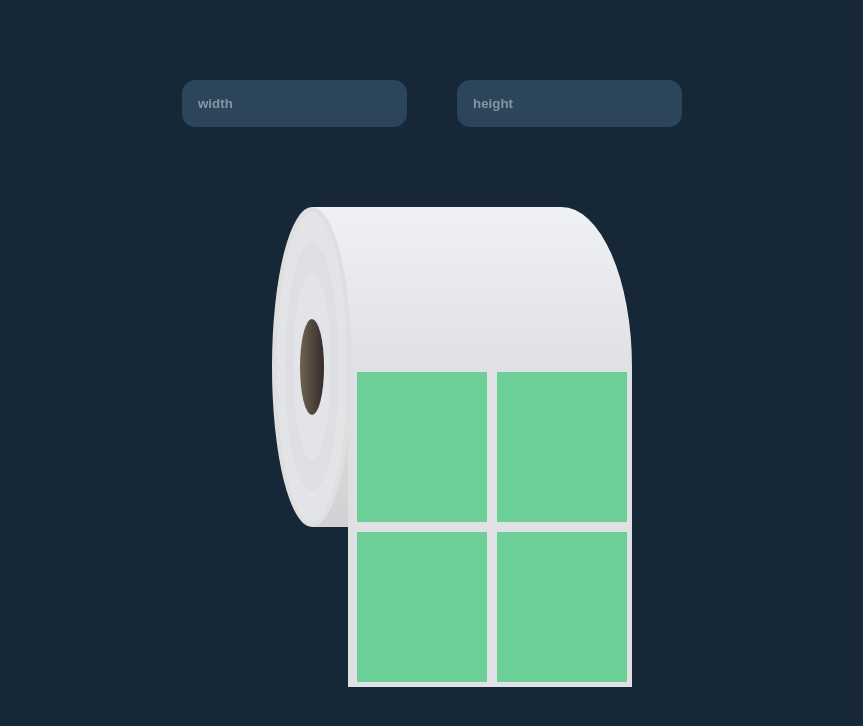
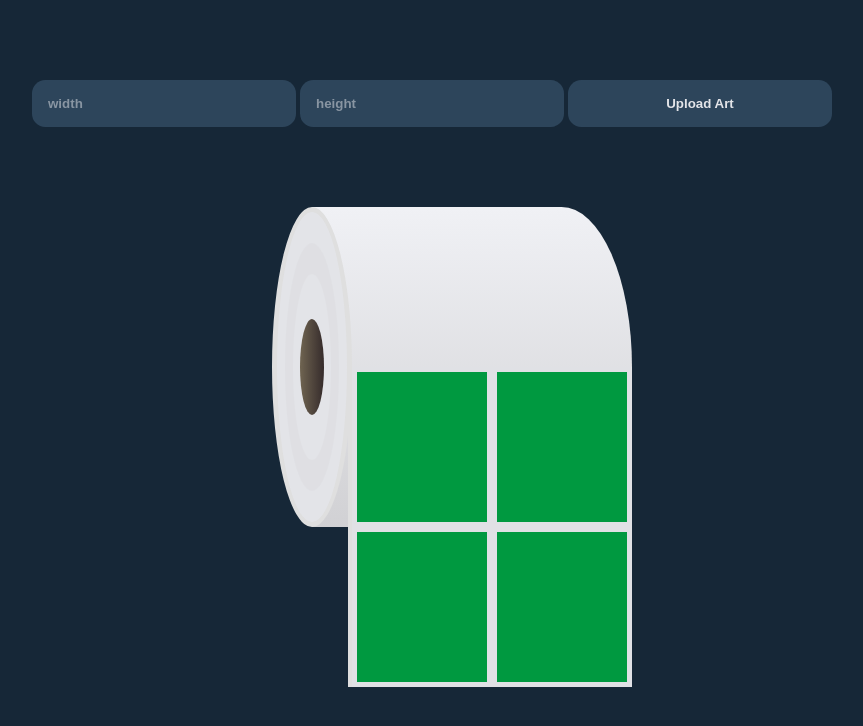
Before and after one commit to yodarango-showcase/label_roll_preview, a React (Vite) app: page / in a window 1280 px wide. Shown: the top 726 px of the page, without its empty margins (208-1071 px from the left). Built offline with nearby package versions, Linux system fonts and the light colour scheme.

Commit message:
wrapped up the first round

```diff
--- a/src/App.css
+++ b/src/App.css
@@ -3,14 +3,16 @@
   align-items: center;
   justify-content: space-between;
   width: 100%;
-  max-width: 500px;
+  max-width: 800px;
   margin: 5rem auto;
 }
 
-.inputs input {
+.inputs input,
+.inputs .upload-btn,
+.inputs select {
   font-family: Arial, Helvetica, sans-serif;
   font-weight: 600;
-  flex-basis: 45%;
+  flex-basis: 33%;
   background-color: #2d455b;
   outline: none;
   border: none;
@@ -20,10 +22,18 @@
   color: #e3e4e8;
 }
 
+.inputs .input-image {
+  display: none;
+}
+
 .inputs input::placeholder {
   font-family: Arial, Helvetica, sans-serif;
   color: #e3e4e8;
   opacity: 0.5;
+}
+
+.upload-btn {
+  cursor: pointer;
 }
 /* --------------- roll starts  */
 .roll {
@@ -128,8 +138,13 @@
 
 /* ------------- labels */
 .length_label {
+  background-position: center;
+  background-size: contain;
+  background-repeat: no-repeat;
+  overflow: hidden;
+  position: relative;
   border: 5px solid #e0e1e5;
+  background-color: #009940 !important;
   margin: 0;
   padding: 0;
-  background-color: #6ccf97;
 }
--- a/src/canvas.jsx
+++ b/src/canvas.jsx
@@ -1,56 +1,73 @@
 import "./App.css";
 import { useState, useEffect } from "react";
+import { useRef } from "react";
 
 export const Canvas = () => {
   const [labelsCount, setlabelsCount] = useState(4);
+  const [art, setArt] = useState("");
   const [rollWidth] = useState(17.5);
   const [rollHeight] = useState(20);
+  const [orientation, setorientation] = useState(0);
   const [rollDimmensions, setrollDimmensions] = useState({
     width: rollWidth / 2,
     height: rollHeight / 2,
   });
 
-  const changeWidht = (e) => {
-    const currentValue = e.target.value;
+  // ref
+  const imageInput = useRef(null);
+
+  const changeWidht = ({ target }) => {
+    const currentValue = target.value;
 
     const percentage = (currentValue / 12) * rollWidth;
 
-    calculateLabelCount();
+    setrollDimmensions({ ...rollDimmensions, width: percentage });
 
-    setrollDimmensions({ ...rollDimmensions, width: percentage });
+    calculateLabelCount(currentValue, rollDimmensions.height);
   };
 
-  const changeHeight = (e) => {
-    const currentValue = e.target.value;
+  const changeHeight = ({ target }) => {
+    const currentValue = target.value;
 
     const percentage = (currentValue / 12) * rollWidth;
 
-    calculateLabelCount();
+    setrollDimmensions({ ...rollDimmensions, height: percentage });
 
-    setrollDimmensions({ ...rollDimmensions, height: percentage });
+    calculateLabelCount(rollDimmensions.width, currentValue);
   };
 
   const validateInput = (e) => {
-    if (!(e.code.includes("Digit") || e.code.includes("Backspace"))) {
+    if (
+      !(
+        e.code.includes("Digit") ||
+        e.code.includes("Backspace") ||
+        e.code.includes("Period")
+      )
+    ) {
       console.log(!e.code.includes("Digit") || !e.code.includes("Backspace"));
       e.preventDefault();
     }
   };
 
-  function calculateLabelCount() {
+  const changeArt = ({ target }) => {
+    console.log(target.files);
+
+    const blob = URL.createObjectURL(target.files[0]);
+    setArt(blob);
+  };
+
+  const handleOrientation = ({ target }) => (
+    console.log(target.value), setorientation(parseInt(target.value))
+  );
+
+  function calculateLabelCount(width, height) {
     //get the total area of the roll
     const rollArea = rollHeight * rollWidth;
 
     // get the total area the label
-    const labelArea =
-      parseFloat(rollDimmensions.width) * parseFloat(rollDimmensions.height);
+    const labelArea = parseFloat(width) * parseFloat(height);
 
-    // get the total area taken by the amount of labels
-    const currentAreataken = labelsCount * labelArea;
-
-    // get the total available area
-    // const availableArea = rollArea / currentAreataken;
-
+    // add labels based on the available area
     const addLabels = Math.floor(rollArea / labelArea);
 
     const isNumber = Number.isFinite(addLabels);
@@ -74,6 +91,21 @@ export const Canvas = () => {
           onKeyDown={validateInput}
           inputMode='numeric'
         />
+        <input
+          className='input-image'
+          type='file'
+          id='label'
+          name='label'
+          accept='image/png, image/jpeg'
+          onChange={changeArt}
+          ref={imageInput}
+        />
+        <button
+          onClick={() => imageInput.current.click()}
+          className='upload-btn'
+        >
+          Upload Art
+        </button>
       </div>
       <div className='roll'>
         {/*left side part of the roll*/}
@@ -94,6 +126,7 @@ export const Canvas = () => {
               style={{
                 width: `${rollDimmensions.width}rem`,
                 height: `${rollDimmensions.height}rem`,
+                backgroundImage: `url(${art})`,
               }}
               key={i}
             ></div>
```
